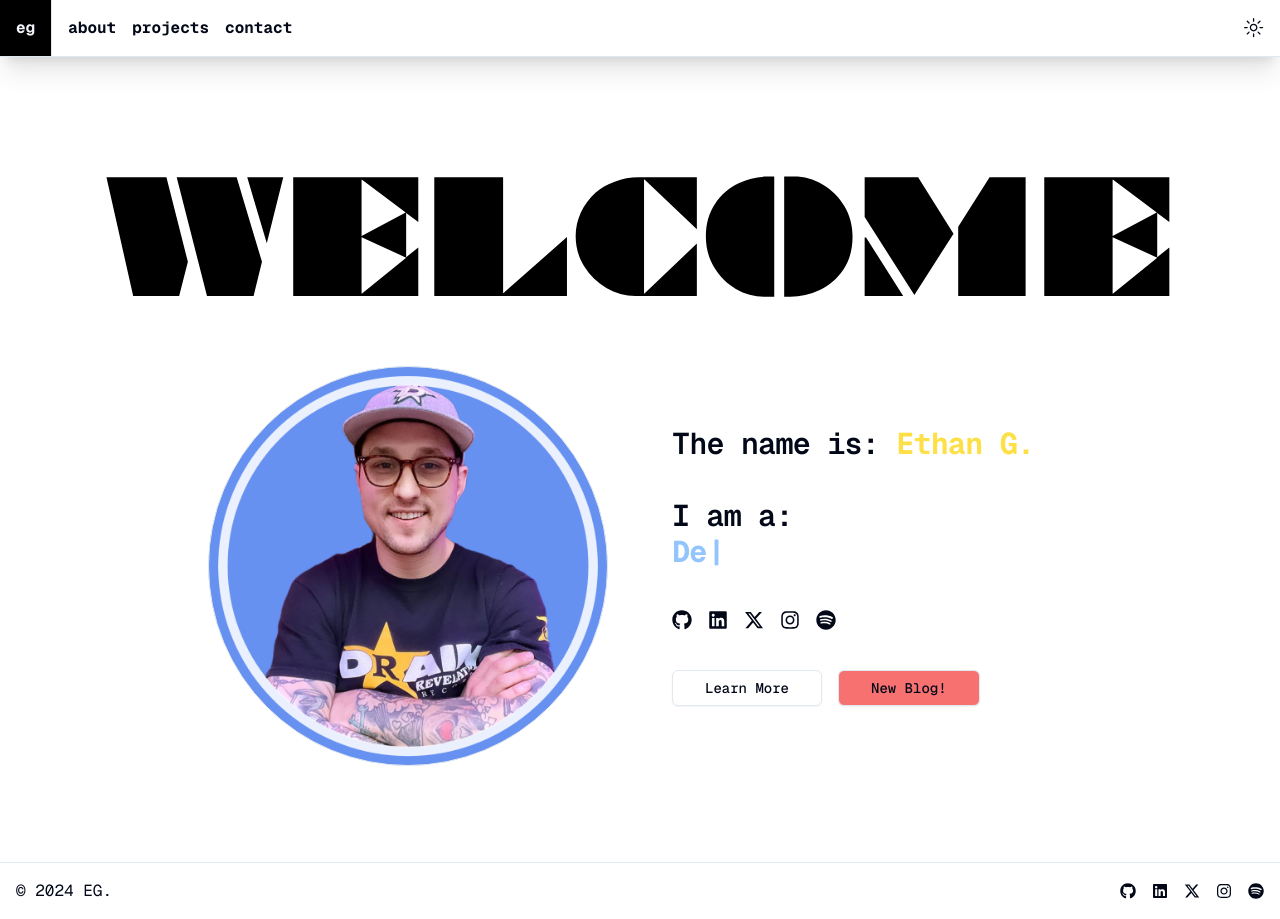
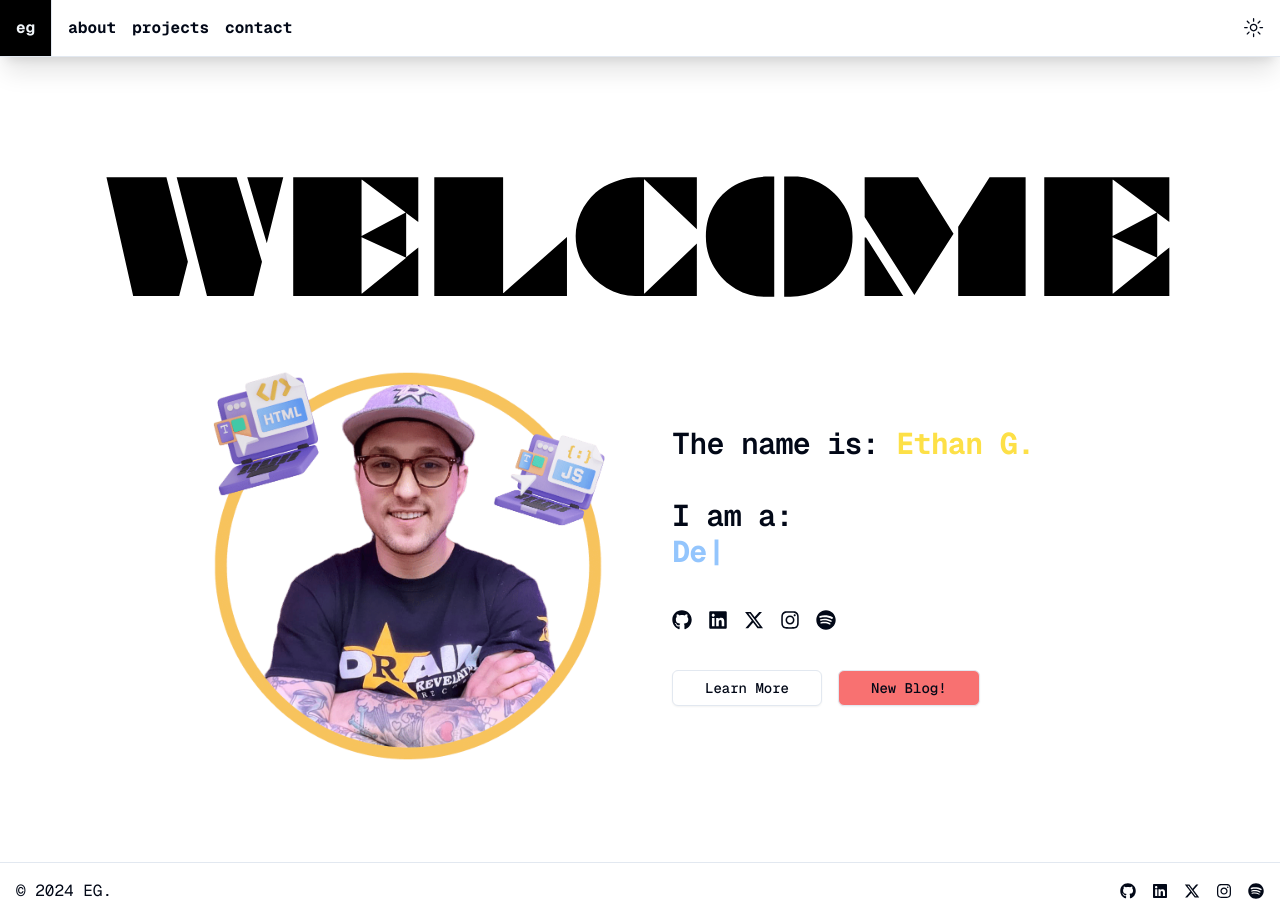
Before and after one commit to EGARRISXN/egxworld, a Next.js app: page / in a window 1280 px wide. Built offline with nearby package versions, Linux system fonts and the light colour scheme.

Commit message:
new photo

```diff
--- a/app/page.jsx
+++ b/app/page.jsx
@@ -20,11 +20,11 @@ export default function Home() {
         <div className="grid grid-cols-1 lg:grid-cols-2 mt-12 px-8 gap-0 lg:gap-16">
           <div className="flex mx-auto justify-center w-full">
             <Image
-              src="/other/myphoto.png"
+              src="/other/homepagehead.png"
               width={400}
               height={400}
               alt="My Photo"
-              className="border rounded-full bg-primary/70 dark:bg-transparent"
+              className="x"
             />
           </div>
           <div className="flex flex-col mx-auto justify-center w-full gap-4 mt-8 lg:mt-0">
```
Also changed, not shown: public/other/homepagehead.png (added).
